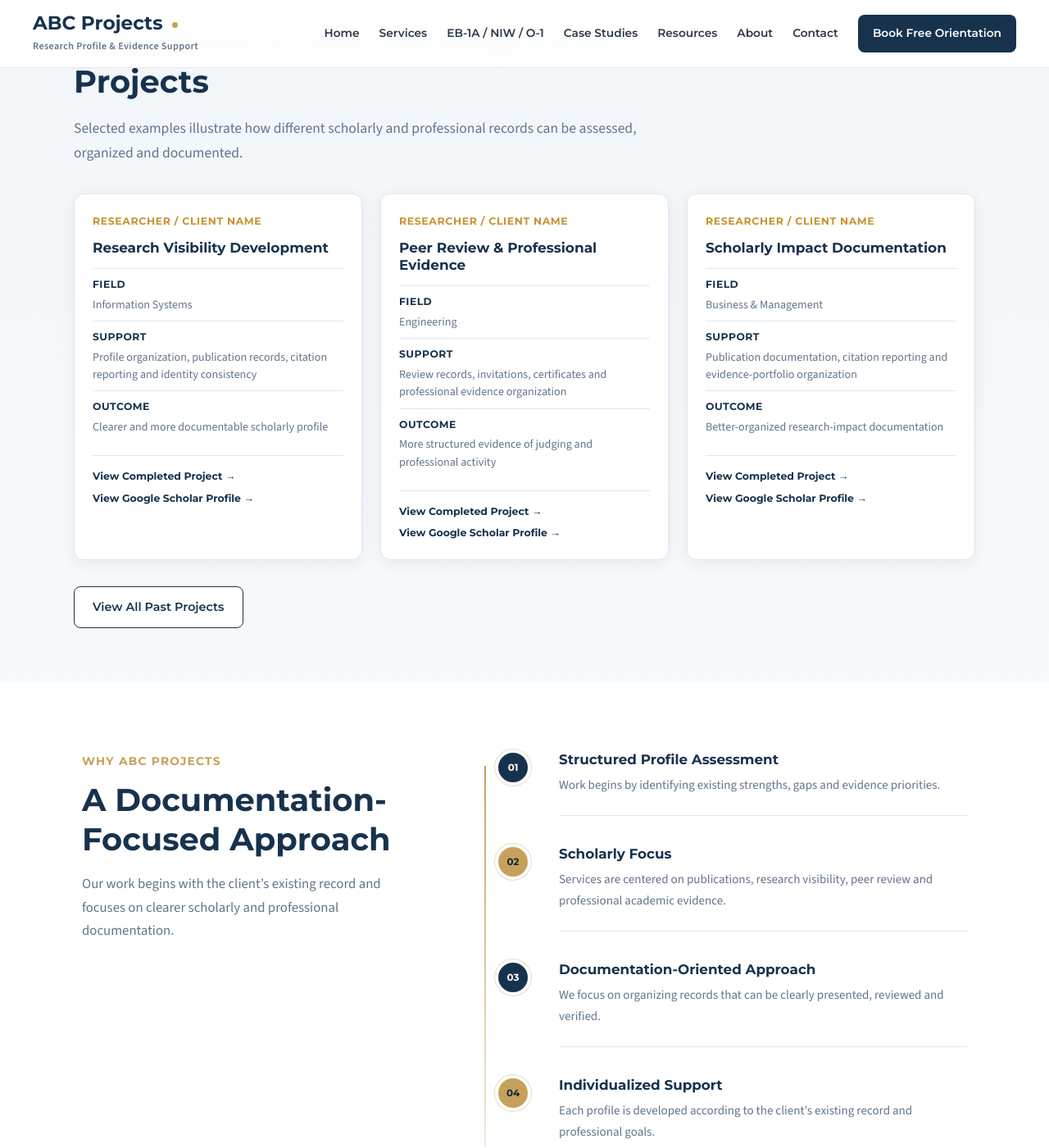
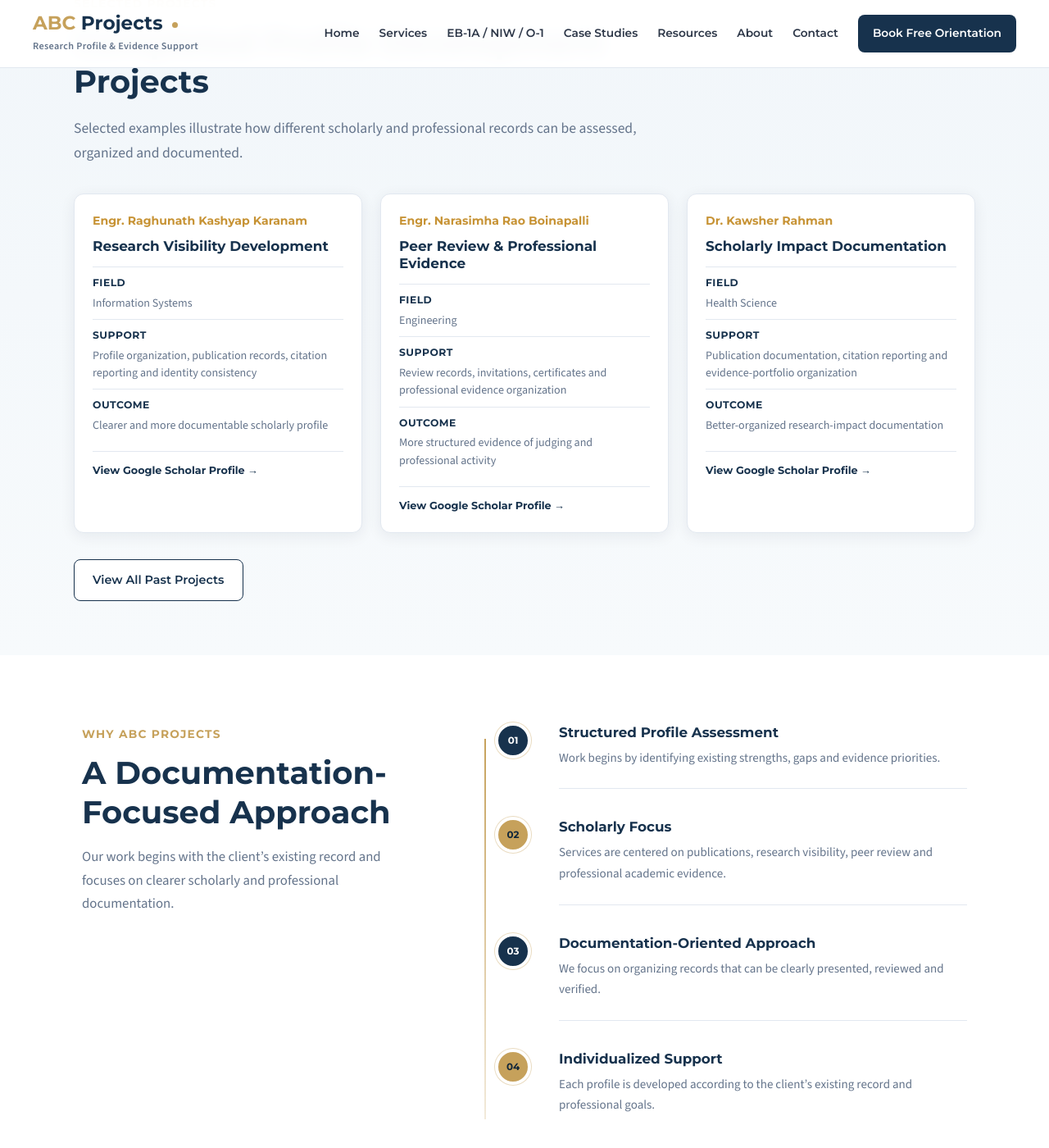
Before and after one commit to uprightpub/abcprojects, a Jekyll site: the page built from index.html, in a window 1280 px wide and 1400 px high, scrolled down 8218 px. Shown: the whole window at 82% size. Built offline with Jekyll 4.4.1, drawn with Linux system fonts in a browser that asks for light colours; some of the changed text lies outside the part shown.

Commit message:
Finalize homepage layout, citation matrix, insights and project sections

```diff
--- a/assets/css/main.css
+++ b/assets/css/main.css
@@ -4356,3 +4356,112 @@
 @media(max-width:1050px){.citation-matrix-container{width:min(calc(100% - 50px),980px);}}
 @media(max-width:850px){.citation-matrix-container{grid-template-columns:1fr;}.visibility-insights-section{padding:54px 0 58px;}.insight-card{grid-template-columns:minmax(210px,.75fr) minmax(0,1.25fr);}.insight-image-link{aspect-ratio:auto;}.insight-card:nth-child(3) .insight-image-link img{object-position:top center;}}
 @media(max-width:640px){.citation-matrix-container{width:min(calc(100% - 30px),var(--container-width));}.citation-stage-1 .citation-stage-bar{width:28%;}.citation-stage-2 .citation-stage-bar{width:42%;}.citation-stage-3 .citation-stage-bar{width:56%;}.citation-stage-4 .citation-stage-bar{width:70%;}.citation-stage-5 .citation-stage-bar{width:84%;}.citation-stage-6 .citation-stage-bar{width:100%;}.insight-card{display:flex;}.insight-image-link{aspect-ratio:16/9;}.project-card-links{gap:8px;}}
+
+/* =========================================================
+   FINAL MATRIX / BRAND / PROJECT REFINEMENTS
+   ========================================================= */
+
+/* Header brand: match the ABC color used in the footer */
+.brand-abc {
+  color: var(--gold);
+}
+
+
+/* Rising Citation Matrix: year below each bar, Google-Scholar-like */
+.citation-stage {
+  align-items: center;
+  text-align: center;
+}
+
+.citation-stage-bar {
+  width: 72%;
+  align-self: center;
+  margin-bottom: 10px;
+}
+
+.citation-stage-number {
+  order: 2;
+  display: block;
+  margin: 0 0 8px;
+  color: var(--gold-strong);
+  font-family: "Montserrat", Arial, sans-serif;
+  font-size: 0.76rem;
+  font-weight: 700;
+  line-height: 1.2;
+}
+
+.citation-stage small {
+  order: 3;
+  display: block;
+  min-height: 58px;
+  color: var(--muted);
+  font-size: 0.68rem;
+  line-height: 1.42;
+  text-align: left;
+}
+
+.citation-stage strong {
+  display: none;
+}
+
+
+/* Project names and profile link treatment */
+.case-study-meta {
+  margin-bottom: 10px;
+  text-transform: none;
+  letter-spacing: 0;
+}
+
+.case-study-meta a {
+  display: inline-block;
+  color: var(--gold-strong);
+  font-family: "Montserrat", Arial, sans-serif;
+  font-size: 0.88rem;
+  font-weight: 700;
+  line-height: 1.35;
+}
+
+.case-study-meta a:hover {
+  color: var(--navy);
+}
+
+.project-card-links {
+  margin-top: 12px;
+  padding-top: 12px;
+}
+
+.project-card-links a {
+  font-size: 0.80rem;
+}
+
+
+/* Keep citation bars compact on tablets/mobile */
+@media (max-width: 850px) {
+  .citation-stage-bar {
+    width: 68%;
+  }
+
+  .citation-stage small {
+    min-height: 52px;
+  }
+}
+
+@media (max-width: 640px) {
+  .citation-stage {
+    text-align: left;
+    align-items: center;
+  }
+
+  .citation-stage-bar {
+    width: 100%;
+  }
+
+  .citation-stage-number {
+    margin-bottom: 2px;
+  }
+
+  .citation-stage small {
+    min-height: 0;
+    text-align: left;
+  }
+}
--- a/index.html
+++ b/index.html
@@ -757,12 +757,41 @@
     <div class="citation-matrix-visual"
          aria-label="Conceptual year-by-year pattern of gradually developing citation visibility">
 
-      <div class="citation-stage citation-stage-1"><span class="citation-stage-number">2021</span><div class="citation-stage-bar"></div><strong>Discoverability</strong><small>Research becomes easier to find</small></div>
-      <div class="citation-stage citation-stage-2"><span class="citation-stage-number">2022</span><div class="citation-stage-bar"></div><strong>Academic Identity</strong><small>Researcher information becomes consistent</small></div>
-      <div class="citation-stage citation-stage-3"><span class="citation-stage-number">2023</span><div class="citation-stage-bar"></div><strong>Audience Reach</strong><small>Research reaches wider scholarly audiences</small></div>
-      <div class="citation-stage citation-stage-4"><span class="citation-stage-number">2024</span><div class="citation-stage-bar"></div><strong>Engagement</strong><small>Scholarly interaction continues to develop</small></div>
-      <div class="citation-stage citation-stage-5"><span class="citation-stage-number">2025</span><div class="citation-stage-bar"></div><strong>Independent Citations</strong><small>Independent scholarly use accumulates</small></div>
-      <div class="citation-stage citation-stage-6"><span class="citation-stage-number">2026</span><div class="citation-stage-bar"></div><strong>Documented Impact</strong><small>Impact records become stronger and clearer</small></div>
+      <div class="citation-stage citation-stage-1">
+        <div class="citation-stage-bar"></div>
+        <span class="citation-stage-number">2021</span>
+        <small>Research becomes easier to find</small>
+      </div>
+
+      <div class="citation-stage citation-stage-2">
+        <div class="citation-stage-bar"></div>
+        <span class="citation-stage-number">2022</span>
+        <small>Researcher information becomes consistent</small>
+      </div>
+
+      <div class="citation-stage citation-stage-3">
+        <div class="citation-stage-bar"></div>
+        <span class="citation-stage-number">2023</span>
+        <small>Research reaches wider scholarly audiences</small>
+      </div>
+
+      <div class="citation-stage citation-stage-4">
+        <div class="citation-stage-bar"></div>
+        <span class="citation-stage-number">2024</span>
+        <small>Scholarly interaction continues to develop</small>
+      </div>
+
+      <div class="citation-stage citation-stage-5">
+        <div class="citation-stage-bar"></div>
+        <span class="citation-stage-number">2025</span>
+        <small>Independent scholarly use accumulates</small>
+      </div>
+
+      <div class="citation-stage citation-stage-6">
+        <div class="citation-stage-bar"></div>
+        <span class="citation-stage-number">2026</span>
+        <small>Impact records become stronger and clearer</small>
+      </div>
 
     </div>
 
@@ -1255,7 +1284,12 @@
       <article class="case-study-card">
 
         <div class="case-study-meta">
-          <a href="#" aria-label="Project profile link to be added">Researcher / Client Name</a>
+          <a
+            href="https://scholar.google.com/citations?user=xkqZsckAAAAJ"
+            target="_blank"
+            rel="noopener noreferrer">
+            Engr. Raghunath Kashyap Karanam
+          </a>
         </div>
 
         <h3>
@@ -1286,8 +1320,12 @@
 
         </dl>
         <div class="project-card-links">
-          <a href="#">View Completed Project →</a>
-          <a href="#">View Google Scholar Profile →</a>
+          <a
+            href="https://scholar.google.com/citations?user=xkqZsckAAAAJ"
+            target="_blank"
+            rel="noopener noreferrer">
+            View Google Scholar Profile →
+          </a>
         </div>
 
       </article>
@@ -1296,7 +1334,12 @@
       <article class="case-study-card">
 
         <div class="case-study-meta">
-          <a href="#" aria-label="Project profile link to be added">Researcher / Client Name</a>
+          <a
+            href="https://scholar.google.com/citations?user=1jVONKgAAAAJ"
+            target="_blank"
+            rel="noopener noreferrer">
+            Engr. Narasimha Rao Boinapalli
+          </a>
         </div>
 
         <h3>
@@ -1327,8 +1370,12 @@
 
         </dl>
         <div class="project-card-links">
-          <a href="#">View Completed Project →</a>
-          <a href="#">View Google Scholar Profile →</a>
+          <a
+            href="https://scholar.google.com/citations?user=1jVONKgAAAAJ"
+            target="_blank"
+            rel="noopener noreferrer">
+            View Google Scholar Profile →
+          </a>
         </div>
 
       </article>
@@ -1337,7 +1384,12 @@
       <article class="case-study-card">
 
         <div class="case-study-meta">
-          <a href="#" aria-label="Project profile link to be added">Researcher / Client Name</a>
+          <a
+            href="https://scholar.google.com/citations?user=quvKEUwAAAAJ"
+            target="_blank"
+            rel="noopener noreferrer">
+            Dr. Kawsher Rahman
+          </a>
         </div>
 
         <h3>
@@ -1348,7 +1400,7 @@
 
           <div>
             <dt>Field</dt>
-            <dd>Business & Management</dd>
+            <dd>Health Science</dd>
           </div>
 
           <div>
@@ -1368,8 +1420,12 @@
 
         </dl>
         <div class="project-card-links">
-          <a href="#">View Completed Project →</a>
-          <a href="#">View Google Scholar Profile →</a>
+          <a
+            href="https://scholar.google.com/citations?user=quvKEUwAAAAJ"
+            target="_blank"
+            rel="noopener noreferrer">
+            View Google Scholar Profile →
+          </a>
         </div>
 
       </article>
```
